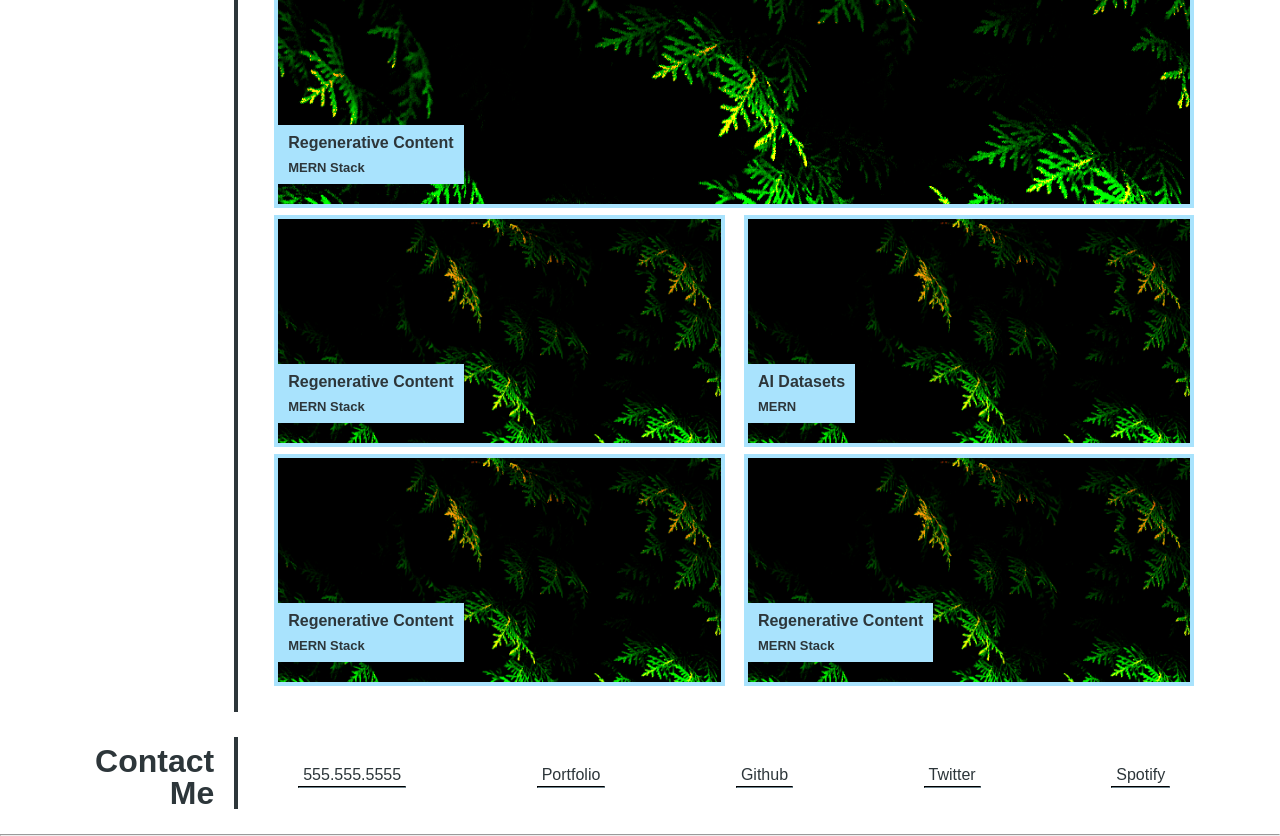
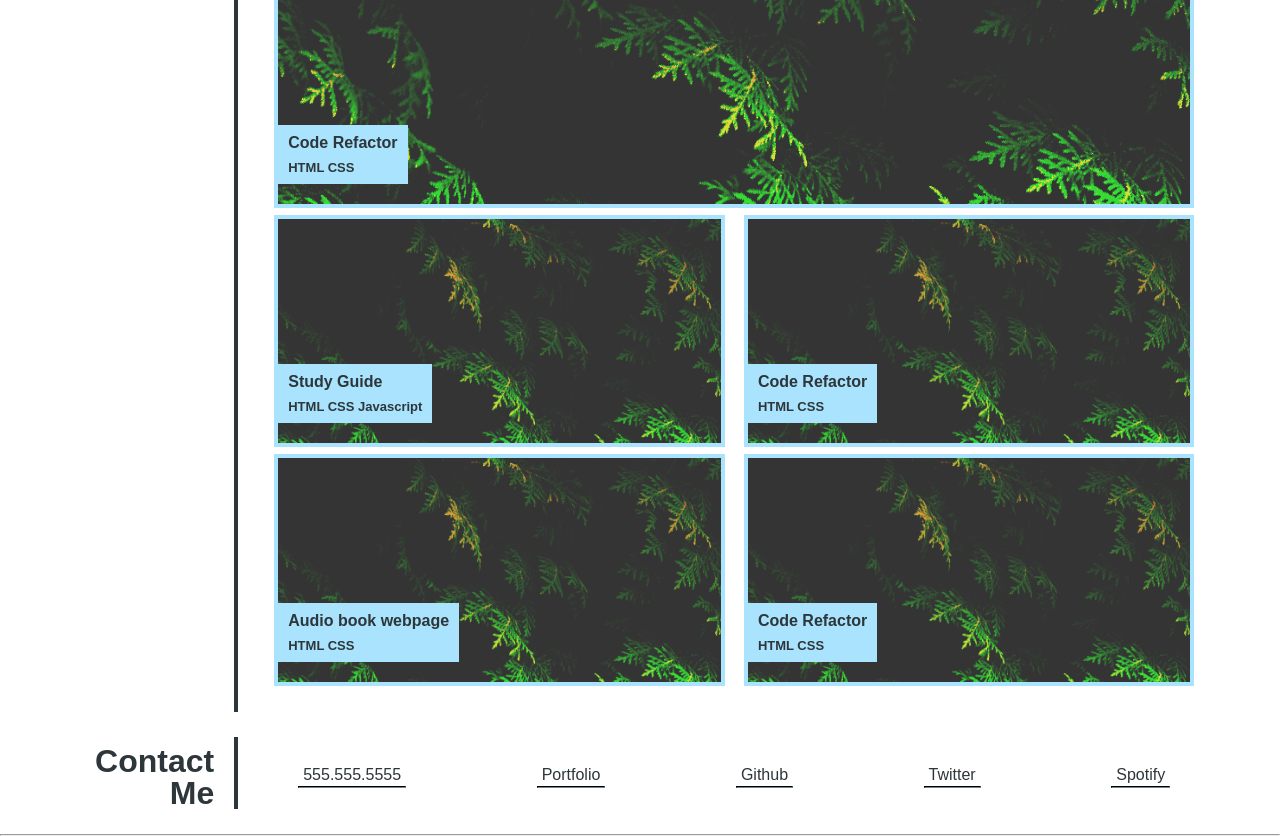
Before and after one commit to LukeGarnsey/portfolio, a plain HTML site: page index.html in a window 1280 px wide. Shown: the part 800-1636 px from the top of the page. Drawn offline with Linux system fonts and the light colour scheme.

Commit message:
Added interactivity to Work/project section. Projects are clickable and take the user to the corresponding link.

```diff
--- a/assets/css/work.css
+++ b/assets/css/work.css
@@ -14,6 +14,22 @@
 .project-big{
     max-width: 100%;
     position: relative;
+}
+.overlay{
+    background-color: #9a9a9a57;
+    position: absolute;
+    width: 100%;
+    height: 100%;
+    z-index: 0;
+    top:0;
+    left: 0;
+}
+.overlay:hover{
+    background-color: #9a9a9a00;
+}
+.overlay:active{
+    background-color: rgba(0, 0, 0, 0.375);
+
 }
 .project{
     max-width: 456px;
--- a/index.html
+++ b/index.html
@@ -45,41 +45,46 @@
         <div class="project-container">
           <div class="project-big">
             <img src="./assets/images/brighter_placeholder.png"/>
+            <a class="overlay" href="https://github.com/LukeGarnsey/Horizon-Challenge-01" target="_blank"></a>
             <div class="project-overlay">
-              <h4>Regenerative Content</h4>
-              <h5>MERN Stack</h5>
+              <h4>Code Refactor</h4>
+              <h5>HTML CSS</h5>
             </div>
           </div>
         </div>
         <div class="project-container">
           <div class="project">
             <img src="./assets/images/brighter_placeholder.png"/>
+            <a class="overlay" href="https://github.com/LukeGarnsey/prework-study-guide" target="_blank"></a>
             <div class="project-overlay">
-              <h4>Regenerative Content</h4>
-              <h5>MERN Stack</h5>
+              <h4>Study Guide</h4>
+              <h5>HTML CSS Javascript</h5>
             </div>
           </div>
           <div class="project">
             <img src="./assets/images/brighter_placeholder.png"/>
+            <a class="overlay" href="https://github.com/LukeGarnsey/Horizon-Challenge-01" target="_blank"></a>
             <div class="project-overlay">
-              <h4>AI Datasets</h4>
-              <h5>MERN</h5>
+              <h4>Code Refactor</h4>
+              <h5>HTML CSS</h5>
             </div>
           </div>
         </div>
         <div class="project-container">
           <div class="project">
             <img src="./assets/images/brighter_placeholder.png"/>
+            <a class="overlay" href="https://github.com/LukeGarnsey/audiobook-webpage" target="_blank"></a>
             <div class="project-overlay">
-              <h4>Regenerative Content</h4>
-              <h5>MERN Stack</h5>
+              <h4>Audio book webpage</h4>
+              <h5>HTML CSS</h5>
             </div>
           </div>
           <div class="project">
             <img src="./assets/images/brighter_placeholder.png"/>
+            <a class="overlay" href="https://github.com/LukeGarnsey/Horizon-Challenge-01" target="_blank"></a>
             <div class="project-overlay">
-              <h4>Regenerative Content</h4>
-              <h5>MERN Stack</h5>
+              <h4>Code Refactor</h4>
+              <h5>HTML CSS</h5>
             </div>
           </div>
         </div>
```
